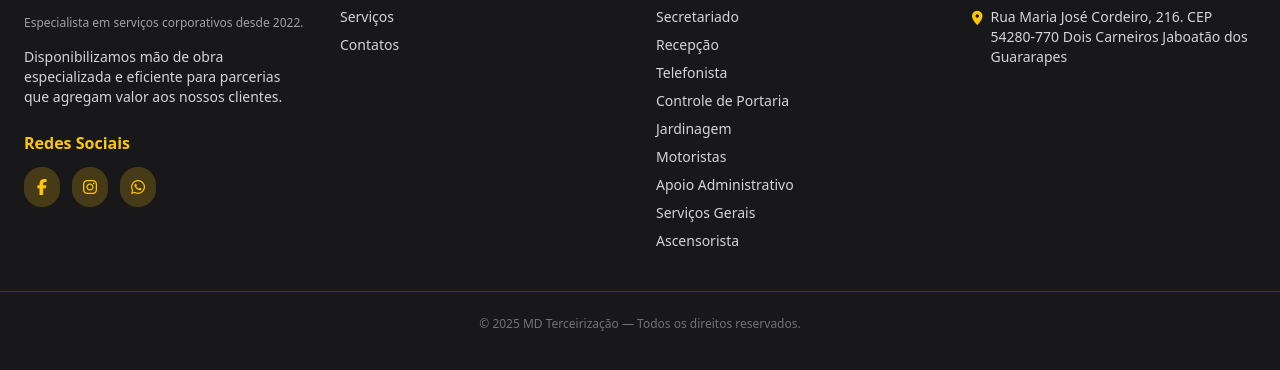
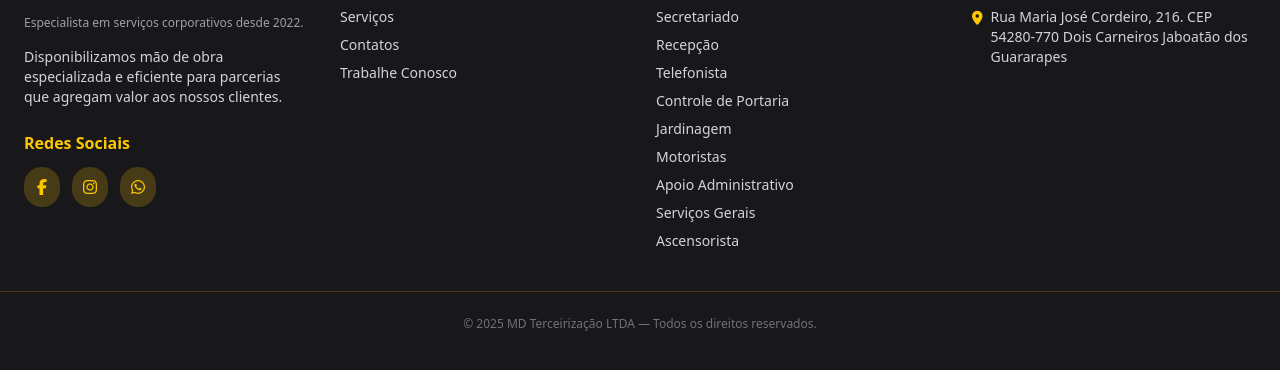
Before and after one commit to ewwerson1/md-terceirizacao, a Vue app: page / in a window 1280 px wide. Shown: the part 3610-3980 px from the top of the page. Built offline with nearby package versions, Linux system fonts and the light colour scheme.

Commit message:
Atualizando o Footer

```diff
--- a/src/components/Footer.vue
+++ b/src/components/Footer.vue
@@ -19,7 +19,7 @@
             <a href="#" class="bg-yellow-400/20 p-2 rounded-full hover:bg-yellow-400/40 transition-colors duration-200">
               <i class="fab fa-instagram text-yellow-400"></i>
             </a>
-            <a href="#" class="bg-yellow-400/20 p-2 rounded-full hover:bg-yellow-400/40 transition-colors duration-200">
+            <a href="https://wa.me/5581987488446" class="bg-yellow-400/20 p-2 rounded-full hover:bg-yellow-400/40 transition-colors duration-200">
               <i class="fab fa-whatsapp text-yellow-400"></i>
             </a>
           </div>
@@ -29,16 +29,19 @@
           <h3 class="text-yellow-400 font-extrabold text-lg mb-4">Links Rápidos</h3>
           <ul class="space-y-2 text-sm">
             <li>
-              <a href="#" class="hover:text-yellow-400 transition">Início</a>
+              <router-link to="/" class="hover:text-yellow-400 transition">Início</router-link>
             </li>
             <li>
-              <a href="#" class="hover:text-yellow-400 transition">Quem Somos</a>
+              <router-link to="/sobre" class="hover:text-yellow-400 transition">Quem Somos</router-link>
             </li>
             <li>
-              <a href="#" class="hover:text-yellow-400 transition">Serviços</a>
+              <router-link to="/servicos" class="hover:text-yellow-400 transition">Serviços</router-link>
             </li>
             <li>
-              <a href="#" class="hover:text-yellow-400 transition">Contatos</a>
+              <router-link to="/contato" class="hover:text-yellow-400 transition">Contatos</router-link>
+            </li>
+             <li>
+              <router-link to="/trabalhe-conosco" class="hover:text-yellow-400 transition">Trabalhe Conosco</router-link>
             </li>
           </ul>
         </div>
@@ -104,7 +107,7 @@
 
       <div class="border-t border-yellow-400/20 mt-10 pt-6">
         <p class="text-center text-zinc-500 text-xs">
-          © 2025 MD Terceirização — Todos os direitos reservados.
+          © 2025 MD Terceirização LTDA — Todos os direitos reservados.
         </p>
       </div>
     </footer>
```
